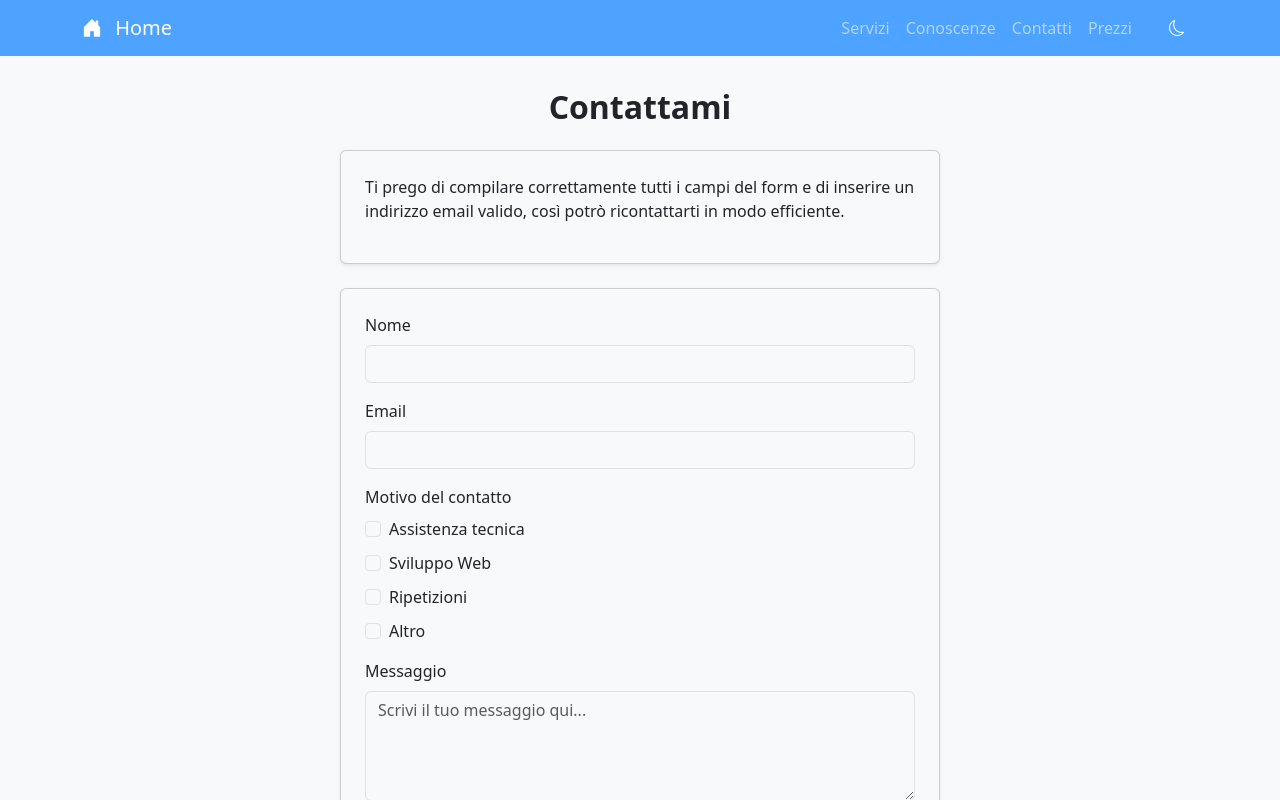
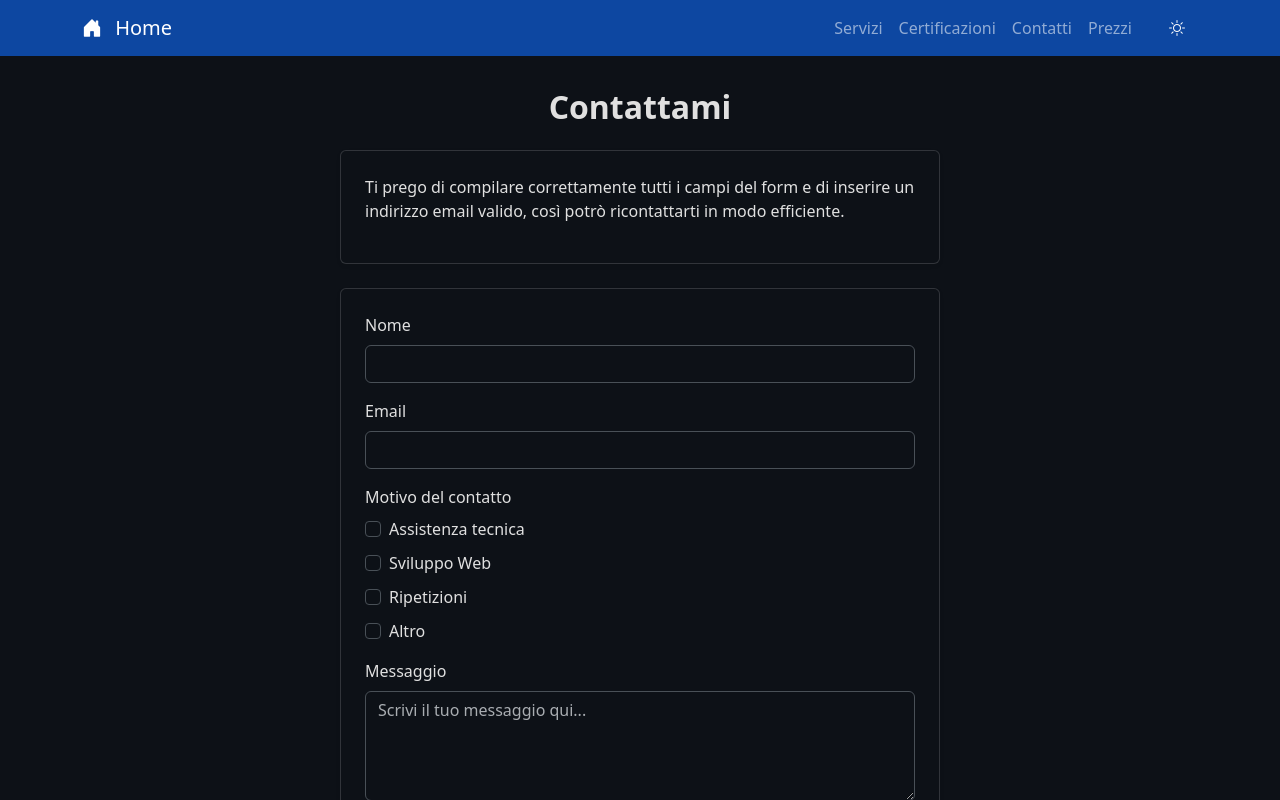
Before and after one commit to alessiotechdev/consulenzeinformatiche, a plain HTML site: page contatti.html in a window 1280 px wide. Both pictures are taken after a click on the button 1177 px from the left and 28 px from the top of the page. Shown: the top 800 px of the page. Drawn offline with nearby package versions, Linux system fonts and the light colour scheme.

Commit message:
Update contatti.html

```diff
--- a/contatti.html
+++ b/contatti.html
@@ -24,7 +24,6 @@
       --bs-secondary-bg: #161b22;
       --bs-card-bg: #1c2128;
     }
-
 
     html, body {
       height: 100%;
@@ -82,6 +81,10 @@
       transform: scale(1.02);
     }
 
+    .text-center {
+      text-align: center;
+    }
+
     footer {
       background-color: #000;
       color: white;
@@ -110,7 +113,7 @@
             <a class="nav-link" href="index.html">Servizi</a>
           </li>
           <li class="nav-item">
-          <a class="nav-link" href="conoscenze.html">Conoscenze</a>
+		    <a class="nav-link" href="certificazioni.html">Certificazioni</a></li>
           </li>
           <li class="nav-item">
             <a class="nav-link" href="contatti.html">Contatti</a>
@@ -133,8 +136,6 @@
   </nav>
 
   <main>
-
-
     <div class="form-container">
       <h2 class="section-title">Contattami</h2>
       <div class="card p-4 form-section shadow-sm">
@@ -179,7 +180,7 @@
         </form>
       </div>
       <br>
-	  <div class="card p-4 form-section shadow-sm" style="text-align=center">
+      <div class="card p-4 form-section shadow-sm text-center">
         <p>Se riscontri dei problemi tecnici o difficoltà con il form, puoi contattarmi direttamente a:</p>
         <p><a href="mailto:alessio.techdev@gmail.com">alessio.techdev@gmail.com</a></p>
       </div>
@@ -190,7 +191,43 @@
     &copy; 2025 – Alessio
   </footer>
 
-<!-- <script src="https://cdn.jsdelivr.net/npm/bootstrap@5.3.3/dist/js/bootstrap.bundle.min.js"></script> -->
+  <script>
+    // Tema: gestisci toggle e persistenza
+    const toggleThemeBtn = document.getElementById('toggle-theme');
+    const toggleThemeMobileBtn = document.getElementById('toggle-theme-mobile');
+    const htmlEl = document.documentElement;
+
+    function updateThemeIcon(button, theme) {
+      const icon = button.querySelector('i');
+      if (theme === 'dark') {
+        icon.classList.remove('bi-moon');
+        icon.classList.add('bi-sun');
+      } else {
+        icon.classList.remove('bi-sun');
+        icon.classList.add('bi-moon');
+      }
+    }
+
+    function setTheme(theme) {
+      htmlEl.setAttribute('data-bs-theme', theme);
+      localStorage.setItem('theme', theme);
+      updateThemeIcon(toggleThemeBtn, theme);
+      updateThemeIcon(toggleThemeMobileBtn, theme);
+    }
+
+    function toggleTheme() {
+      const currentTheme = htmlEl.getAttribute('data-bs-theme');
+      setTheme(currentTheme === 'dark' ? 'light' : 'dark');
+    }
+
+    toggleThemeBtn.addEventListener('click', toggleTheme);
+    toggleThemeMobileBtn.addEventListener('click', toggleTheme);
+
+    // Inizializza tema da localStorage o default light
+    const savedTheme = localStorage.getItem('theme') || 'light';
+    setTheme(savedTheme);
+  </script>
+
   <script>
     emailjs.init("NZX2kIwAem_YeB6fz"); // Sostituisci con il tuo User ID pubblico
 
@@ -246,5 +283,6 @@
         });
     });
   </script>
+
 </body>
 </html>
```
Lines whose indentation alone changed are shown as unchanged.
